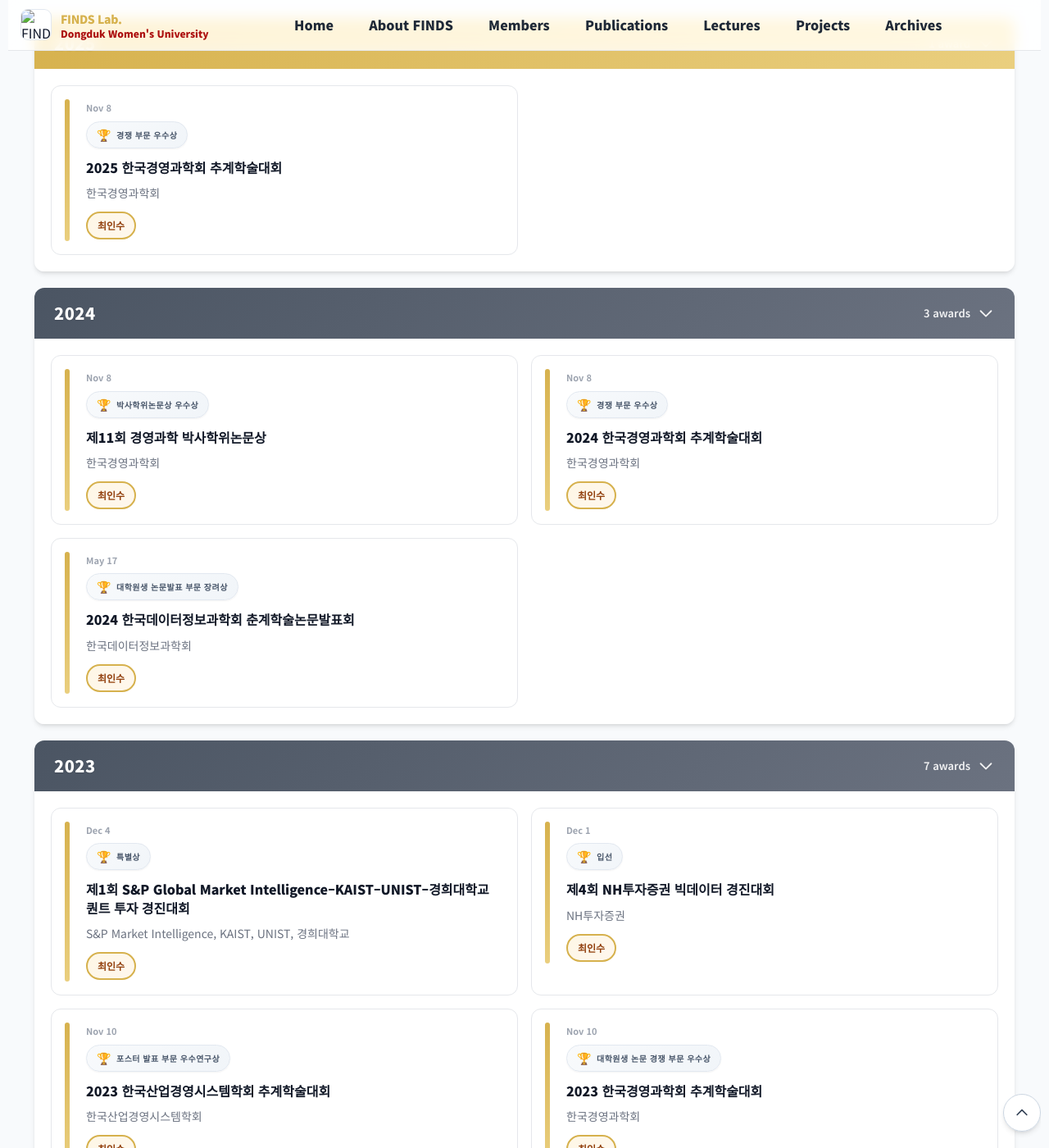
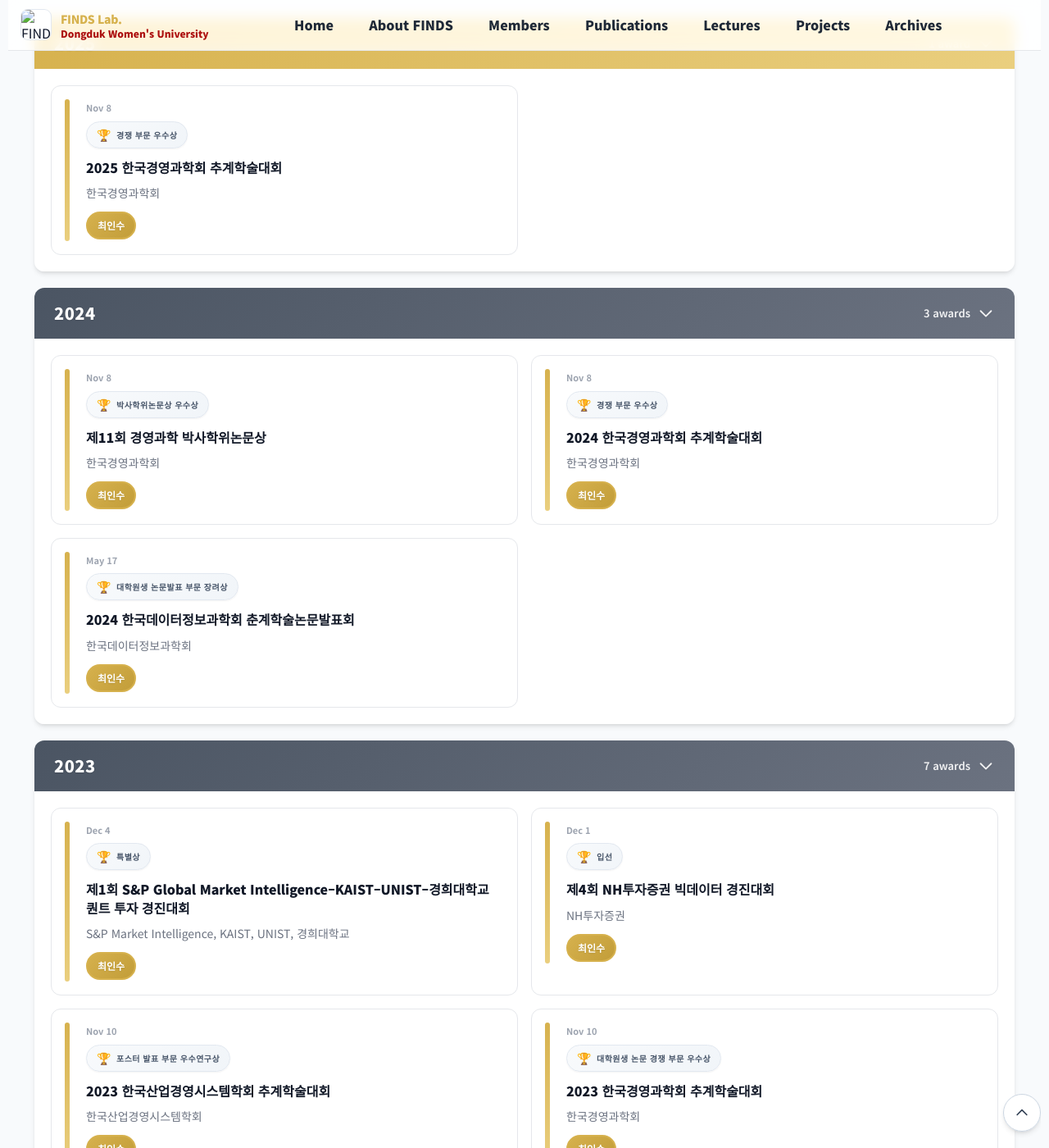
Before and after one commit to FinDS-Lab/site, a Jekyll site: the page built from about-honors.html, in a window 1280 px wide and 1400 px high, scrolled down 462 px. Shown: the whole window at 82% size. Built offline with Jekyll 4.4.1, drawn with Linux system fonts in a browser that asks for light colours; nearby versions of some CDN libraries.

Commit message:
Update about-honors.html

```diff
--- a/about-honors.html
+++ b/about-honors.html
@@ -454,7 +454,6 @@
   word-wrap: break-word;
   overflow-wrap: break-word;
 }
-
 /* Winners */
 .winners{
   display: flex;
@@ -476,35 +475,82 @@
   color: #374151;
   transition: all .2s ease;
   word-break: keep-all;
+  position: relative;
+  overflow: hidden;
 }
 
 .winner-pill:hover {
-  transform: translateY(-1px);
-  box-shadow: 0 2px 4px rgba(0,0,0,.1);
+  transform: translateY(-2px);
+  box-shadow: 0 4px 8px rgba(0,0,0,.15);
 }
 
+/* PhD - 금색 그라디언트 */
 .winner-pill.phd{
-  border-color: var(--award-gold);
-  background: linear-gradient(135deg, #fef7e6, #fff7ed);
-  color: #92400e;
+  border-color: rgb(214, 177, 77);
+  background: linear-gradient(135deg, rgb(214, 177, 77), rgb(194, 157, 57));
+  color: #fff;
+  font-weight: 800;
+  text-shadow: 0 1px 2px rgba(0,0,0,.1);
 }
 
-.winner-pill.ms{
-  border-color: var(--honor-red);
-  background: linear-gradient(135deg, #fef2f2, #fff5f5);
-  color: #991b1b;
+.winner-pill.phd:hover {
+  background: linear-gradient(135deg, rgb(234, 197, 97), rgb(214, 177, 77));
+  box-shadow: 0 4px 12px rgba(214, 177, 77, 0.4);
+  border-color: rgb(234, 197, 97);
 }
 
+/* MS - 빨간색 그라디언트 */
+.winner-pill.ms{
+  border-color: rgb(172, 14, 14);
+  background: linear-gradient(135deg, rgb(172, 14, 14), rgb(200, 40, 40));
+  color: #fff;
+  font-weight: 800;
+  text-shadow: 0 1px 2px rgba(0,0,0,.1);
+}
+
+.winner-pill.ms:hover {
+  background: linear-gradient(135deg, rgb(200, 40, 40), rgb(172, 14, 14));
+  box-shadow: 0 4px 12px rgba(172, 14, 14, 0.4);
+  border-color: rgb(200, 40, 40);
+}
+
+/* BS - 회색 그라디언트 */
 .winner-pill.bs{
   border-color: #9ca3af;
-  background: linear-gradient(135deg, #f3f4f6, #f9fafb);
-  color: #4b5563;
+  background: linear-gradient(135deg, #9ca3af, #6b7280);
+  color: #fff;
+  font-weight: 700;
 }
 
+.winner-pill.bs:hover {
+  background: linear-gradient(135deg, #6b7280, #4b5563);
+  box-shadow: 0 4px 8px rgba(107, 114, 128, 0.3);
+  border-color: #6b7280;
+}
+
+/* Professor - 프리미엄 금색 */
 .winner-pill.prof{
-  border-color: var(--award-gold);
-  background: linear-gradient(135deg, #fef7e6, #fff7ed);
-  color: #92400e;
+  border-color: rgb(214, 177, 77);
+  background: linear-gradient(135deg, rgb(254, 240, 138), rgb(234, 197, 97), rgb(214, 177, 77));
+  color: rgb(92, 64, 14);
+  font-weight: 900;
+  position: relative;
+}
+
+.winner-pill.prof::before {
+  content: '★';
+  position: absolute;
+  left: 6px;
+  top: 50%;
+  transform: translateY(-50%);
+  color: rgb(214, 177, 77);
+  font-size: 10px;
+}
+
+.winner-pill.prof:hover {
+  background: linear-gradient(135deg, rgb(214, 177, 77), rgb(194, 157, 57), rgb(174, 137, 37));
+  color: #fff;
+  box-shadow: 0 4px 12px rgba(214, 177, 77, 0.5);
 }
 
 /* Empty state */
```
